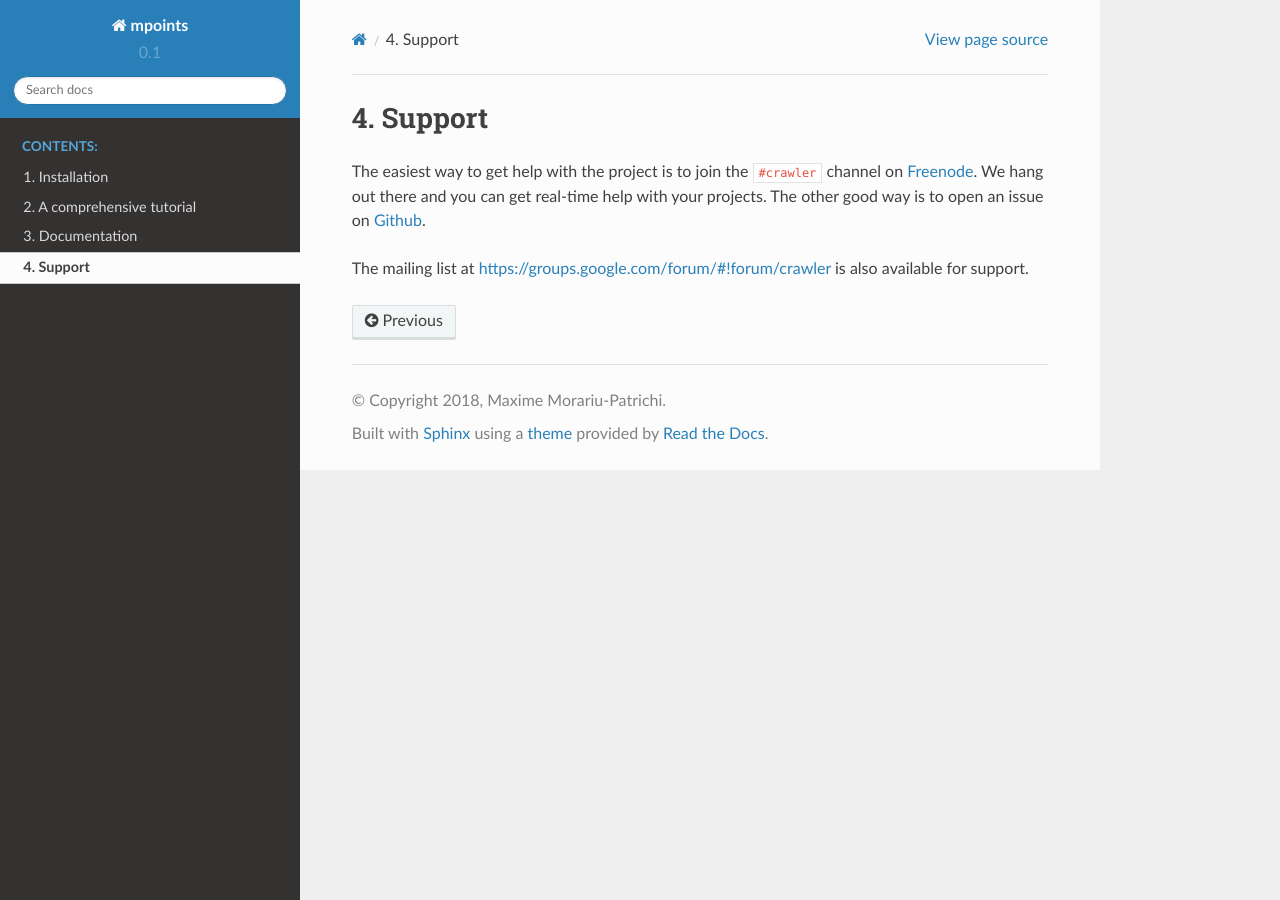
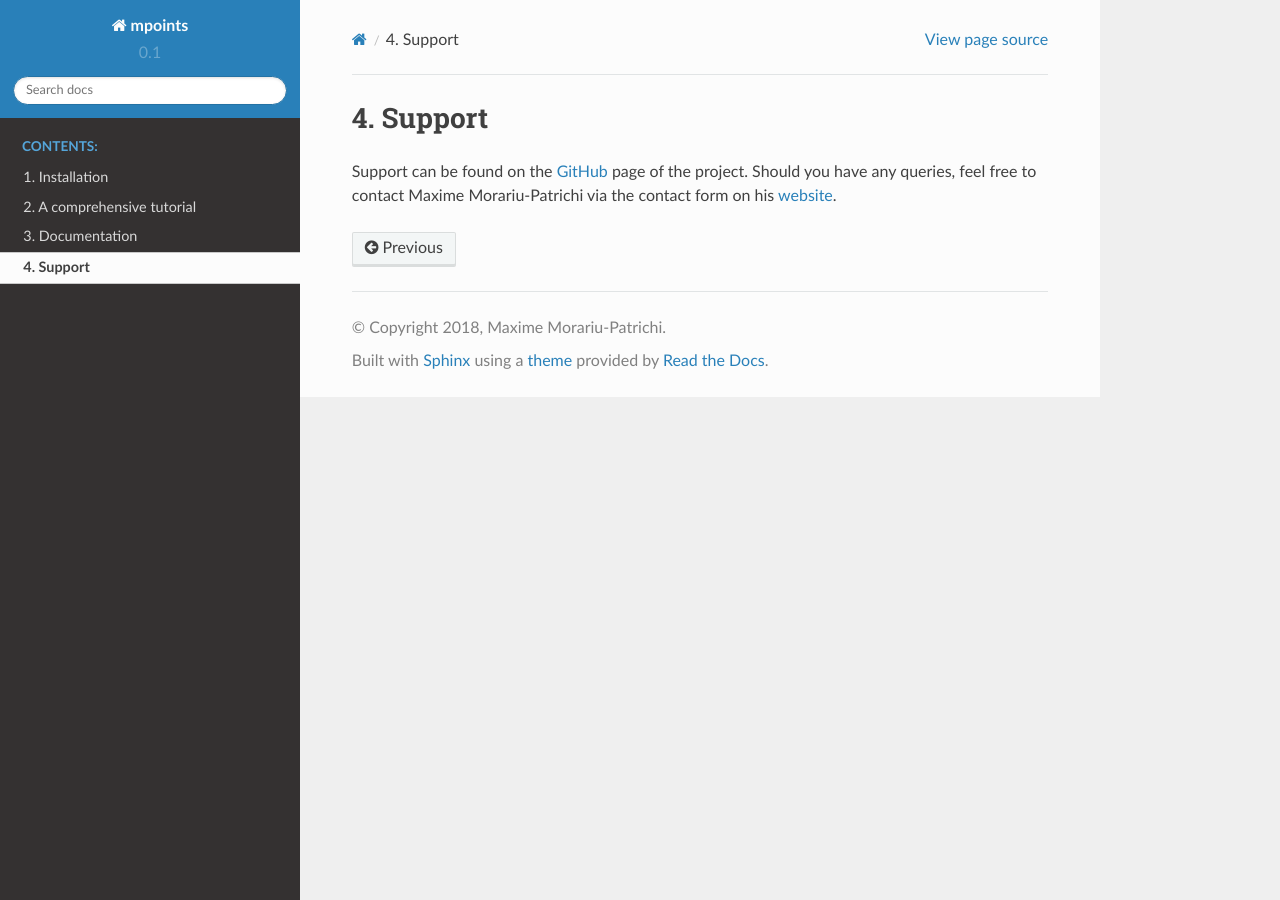
Before and after one commit to maximemorariu/mpoints, a Sphinx documentation site: the page built from doc/support.rst, in a window 1280 px wide. Built offline with Sphinx 7.4.7 and the Read the Docs theme 2.0.0, drawn with Linux system fonts in a browser that asks for light colours.

Commit message:
Overwrote the template with first draft.

```diff
--- a/doc/support.rst
+++ b/doc/support.rst
@@ -2,11 +2,8 @@
 Support
 =======
 
-The easiest way to get help with the project is to join the ``#crawler``
-channel on Freenode_. We hang out there and you can get real-time help with
-your projects.  The other good way is to open an issue on Github_.
+Support can be found on the GitHub_ page of the project.
+Should you have any queries, feel free to contact Maxime Morariu-Patrichi via the contact form on his website_.
 
-The mailing list at https://groups.google.com/forum/#!forum/crawler is also available for support.
-
-.. _Freenode: irc://freenode.net
-.. _Github: http://github.com/example/crawler/issues
+.. _website: https://www.maximemorariu.com
+.. _Github: https://github.com/example/crawler/issues
```
